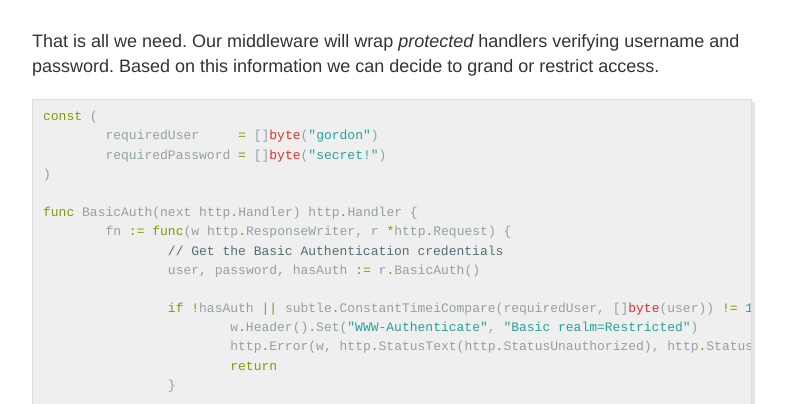
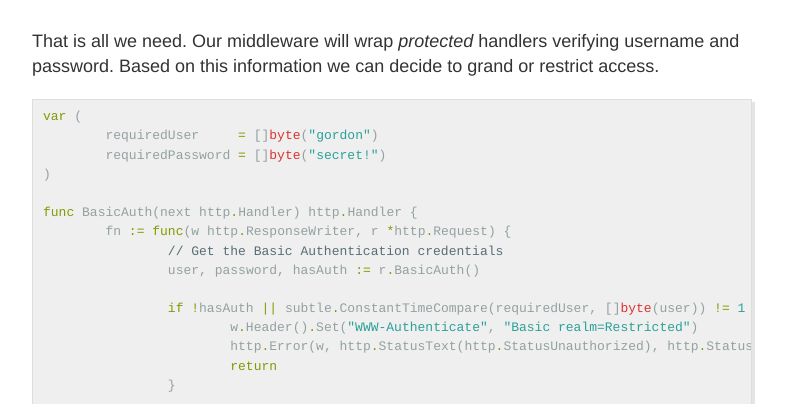
Before and after one commit to vardius/vardius.github.io, a Jekyll site: the page built from _posts/2020-6-08-go-basic-authentication.md, in a window 1280 px wide. Shown: the part 893-1297 px from the top of the page, without its empty margins (248-1034 px from the left). Built offline with Jekyll 4.4.1, drawn with Linux system fonts in a browser that asks for light colours; comment, search, counter and statistics services are not loaded.

Commit message:
Fix snippet

````diff
--- a/_posts/2020-6-08-go-basic-authentication.md
+++ b/_posts/2020-6-08-go-basic-authentication.md
@@ -18,7 +18,7 @@
 That is all we need. Our middleware will wrap *protected* handlers verifying username and password. Based on this information we can decide to grand or restrict access.
 
 ```go
-const (
+var (
 	requiredUser     = []byte("gordon")
 	requiredPassword = []byte("secret!")
 )
@@ -28,7 +28,7 @@
 		// Get the Basic Authentication credentials
 		user, password, hasAuth := r.BasicAuth()
 
-		if !hasAuth || subtle.ConstantTimeiCompare(requiredUser, []byte(user)) != 1 || subtle.ConstantTimeCompare(requiredPassword, []byte(pass)) != 1 {
+		if !hasAuth || subtle.ConstantTimeCompare(requiredUser, []byte(user)) != 1 || subtle.ConstantTimeCompare(requiredPassword, []byte(password)) != 1 {
 			w.Header().Set("WWW-Authenticate", "Basic realm=Restricted")
 			http.Error(w, http.StatusText(http.StatusUnauthorized), http.StatusUnauthorized)
 			return
````
